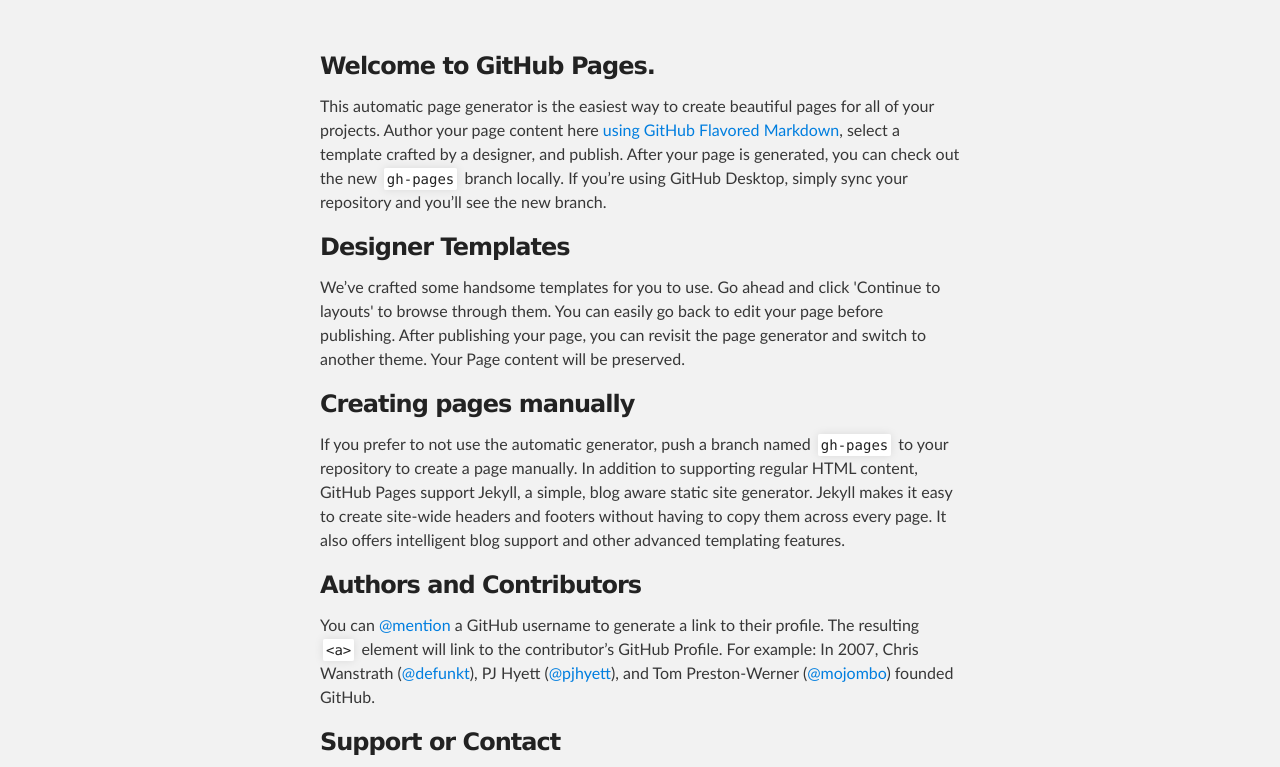
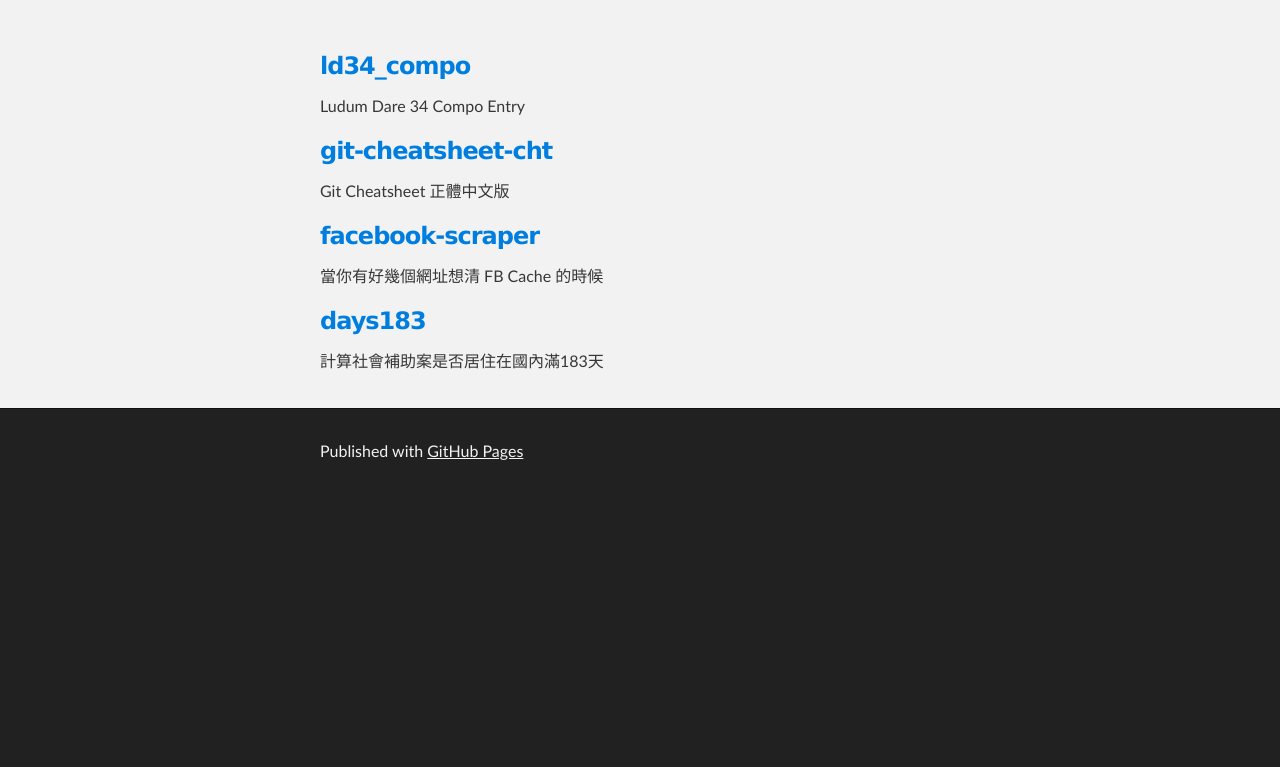
Before and after one commit to scars377/.github.io, a plain HTML site: page index.html in a window 1280 px wide. Shown: the part 176-943 px from the top of the page. After the commit the page ends 800 px from the top, so only its background shows below. Drawn offline with Linux system fonts and the light colour scheme.

Commit message:
Replace master branch with page content via GitHub

```diff
--- a/index.html
+++ b/index.html
@@ -28,29 +28,28 @@
     <div id="main_content_wrap" class="outer">
       <section id="main_content" class="inner">
         <h3>
-<a id="welcome-to-github-pages" class="anchor" href="#welcome-to-github-pages" aria-hidden="true"><span class="octicon octicon-link"></span></a>Welcome to GitHub Pages.</h3>
+<a id="ld34_compo" class="anchor" href="#ld34_compo" aria-hidden="true"><span class="octicon octicon-link"></span></a><a href="https://scars377.github.io/ld34_compo">ld34_compo</a>
+</h3>
 
-<p>This automatic page generator is the easiest way to create beautiful pages for all of your projects. Author your page content here <a href="https://guides.github.com/features/mastering-markdown/">using GitHub Flavored Markdown</a>, select a template crafted by a designer, and publish. After your page is generated, you can check out the new <code>gh-pages</code> branch locally. If you’re using GitHub Desktop, simply sync your repository and you’ll see the new branch.</p>
+<p>Ludum Dare 34 Compo Entry</p>
 
 <h3>
-<a id="designer-templates" class="anchor" href="#designer-templates" aria-hidden="true"><span class="octicon octicon-link"></span></a>Designer Templates</h3>
+<a id="git-cheatsheet-cht" class="anchor" href="#git-cheatsheet-cht" aria-hidden="true"><span class="octicon octicon-link"></span></a><a href="https://scars377.github.io/git-cheatsheet-cht">git-cheatsheet-cht</a>
+</h3>
 
-<p>We’ve crafted some handsome templates for you to use. Go ahead and click 'Continue to layouts' to browse through them. You can easily go back to edit your page before publishing. After publishing your page, you can revisit the page generator and switch to another theme. Your Page content will be preserved.</p>
+<p>Git Cheatsheet 正體中文版</p>
 
 <h3>
-<a id="creating-pages-manually" class="anchor" href="#creating-pages-manually" aria-hidden="true"><span class="octicon octicon-link"></span></a>Creating pages manually</h3>
+<a id="facebook-scraper" class="anchor" href="#facebook-scraper" aria-hidden="true"><span class="octicon octicon-link"></span></a><a href="https://scars377.github.io/facebook-scraper">facebook-scraper</a>
+</h3>
 
-<p>If you prefer to not use the automatic generator, push a branch named <code>gh-pages</code> to your repository to create a page manually. In addition to supporting regular HTML content, GitHub Pages support Jekyll, a simple, blog aware static site generator. Jekyll makes it easy to create site-wide headers and footers without having to copy them across every page. It also offers intelligent blog support and other advanced templating features.</p>
+<p>當你有好幾個網址想清 FB Cache 的時候</p>
 
 <h3>
-<a id="authors-and-contributors" class="anchor" href="#authors-and-contributors" aria-hidden="true"><span class="octicon octicon-link"></span></a>Authors and Contributors</h3>
+<a id="days183" class="anchor" href="#days183" aria-hidden="true"><span class="octicon octicon-link"></span></a><a href="https://scars377.github.io/days183">days183</a>
+</h3>
 
-<p>You can <a href="https://github.com/blog/821" class="user-mention">@mention</a> a GitHub username to generate a link to their profile. The resulting <code>&lt;a&gt;</code> element will link to the contributor’s GitHub Profile. For example: In 2007, Chris Wanstrath (<a href="https://github.com/defunkt" class="user-mention">@defunkt</a>), PJ Hyett (<a href="https://github.com/pjhyett" class="user-mention">@pjhyett</a>), and Tom Preston-Werner (<a href="https://github.com/mojombo" class="user-mention">@mojombo</a>) founded GitHub.</p>
-
-<h3>
-<a id="support-or-contact" class="anchor" href="#support-or-contact" aria-hidden="true"><span class="octicon octicon-link"></span></a>Support or Contact</h3>
-
-<p>Having trouble with Pages? Check out our <a href="https://help.github.com/pages">documentation</a> or <a href="https://github.com/contact">contact support</a> and we’ll help you sort it out.</p>
+<p>計算社會補助案是否居住在國內滿183天</p>
       </section>
     </div>
 
```
Also changed, not shown: params.json (+1 -1 lines).
